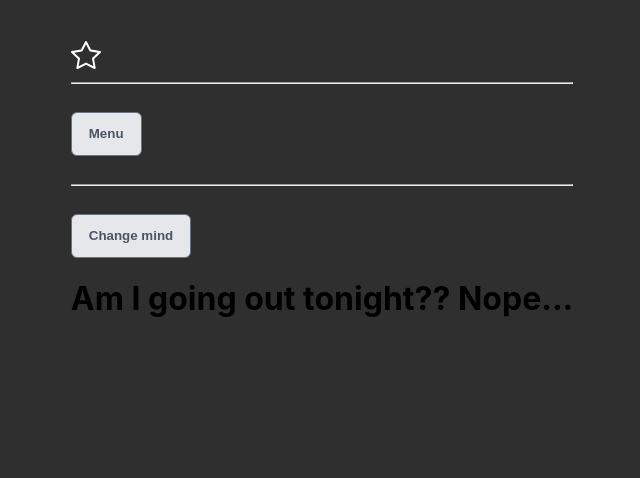
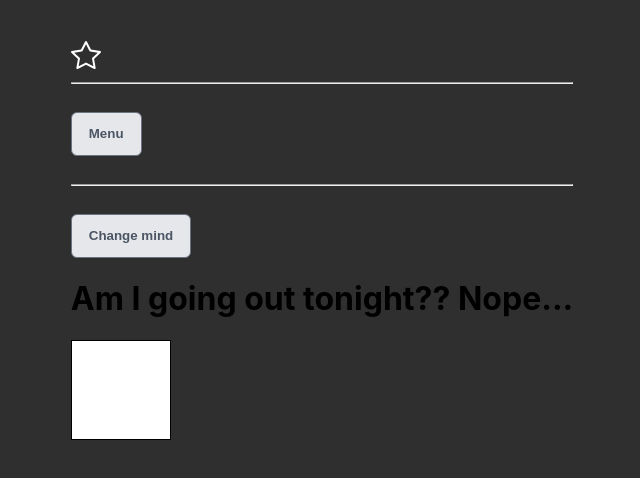
Before and after one commit to emirisato1003/advanced-react-lab, a React (Vite) app in the folder advanced-react-lab-menu/: page / in a window 1280 px wide. Shown: the top 478 px of the page, without its empty margins (318-958 px from the left). Built offline with nearby package versions, Linux system fonts and the light colour scheme.

Commit message:
adding another toggle component to create a box button

```diff
--- a/advanced-react-lab-menu/src/App.jsx
+++ b/advanced-react-lab-menu/src/App.jsx
@@ -2,6 +2,7 @@ import React, { useContext } from 'react';
 import Menu from "./Menu/index";
 import Star from './Star';
 import Decision from './Decision';
+import Toggle from './Star/Toggle';
 
 function App() {
   const sports = ["Home", "About", "blog", "Contact"];
@@ -35,6 +36,17 @@ function App() {
           }}
         </Decision>
       </div>
+
+      <Toggle>
+        <Toggle.Button>
+          <Toggle.On>
+            <div className='box filled'></div>
+          </Toggle.On>
+          <Toggle.Off>
+            <div className="box"></div>
+          </Toggle.Off>
+        </Toggle.Button>
+      </Toggle>
     </>
   );
 }
--- a/advanced-react-lab-menu/src/index.css
+++ b/advanced-react-lab-menu/src/index.css
@@ -112,3 +112,16 @@ hr {
 .star.filled {
   color: orange;
 }
+
+.box {
+  height: 100px;
+  width: 100px;
+  border: 1px solid black;
+  cursor: pointer;
+  background-color: white;
+  transition: background-color .3s ease-in-out;
+}
+
+.box.filled{
+  background-color: blue;
+}
```
